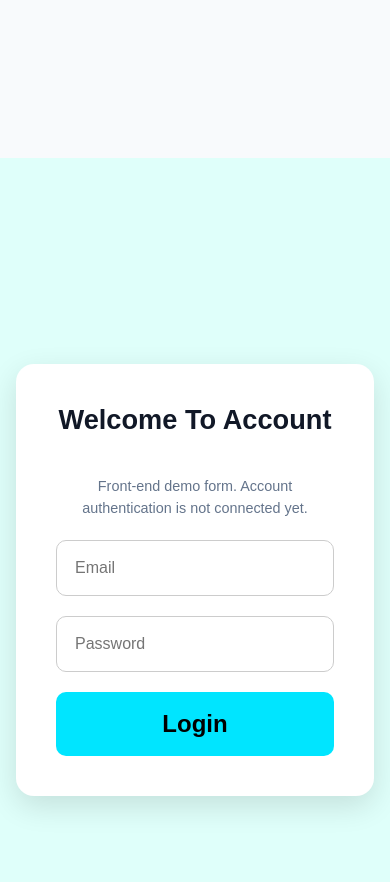
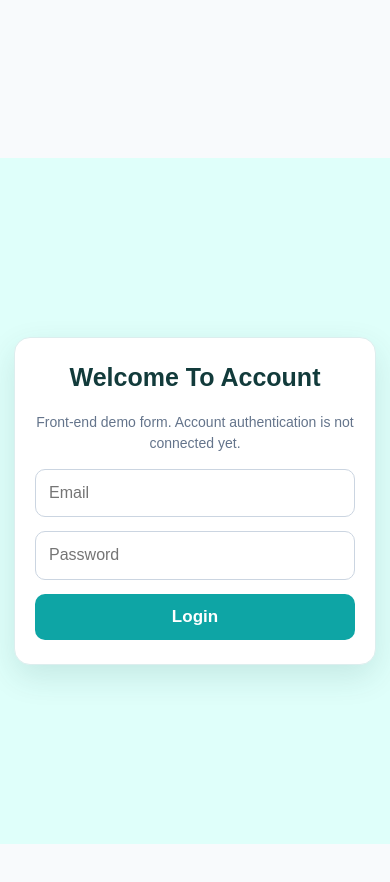
Before and after one commit to habi-ba-89/Securiteeye-, a plain HTML site: page login.html in a window 390 px wide. After the commit the page ends 844 px from the top, so only its background shows below. Drawn offline with Linux system fonts and the light colour scheme.

Commit message:
Update style.css

```diff
--- a/style.css
+++ b/style.css
@@ -1129,3 +1129,163 @@ footer { padding: 24px 5%; text-align: center; background: #092f31; color: #e9ff
 @media (prefers-reduced-motion: reduce) {
   *, *::before, *::after { scroll-behavior: auto !important; animation-duration: .01ms !important; transition-duration: .01ms !important; }
 }
+
+
+/* ==================================================
+   LOGIN & SIGN UP - FINAL RESPONSIVE SIZE FIX
+   ================================================== */
+
+/* Keep space for the fixed header on all screen sizes */
+body:has(.login-page),
+body:has(.signup-page) {
+  padding-top: 80px;
+  min-height: 100vh;
+}
+
+/* Center the forms below the header */
+.login-page,
+.signup-page {
+  width: 100%;
+  min-height: calc(100vh - 80px);
+  min-height: calc(100svh - 80px);
+  padding: 32px 18px;
+  display: flex;
+  justify-content: center;
+  align-items: center;
+}
+
+/* Same card dimensions and spacing on both pages */
+.logIn-form,
+.signup-form {
+  width: min(100%, 440px);
+  margin: 0 auto;
+  padding: clamp(24px, 4vw, 36px);
+  display: flex;
+  flex-direction: column;
+  gap: 16px;
+  background: #ffffff;
+  border: 1px solid #dceeee;
+  border-radius: 18px;
+  box-shadow: 0 12px 32px rgba(0, 70, 70, 0.12);
+}
+
+/* Headings */
+.logIn-form h2,
+.signup-form h2 {
+  margin: 0 0 4px;
+  text-align: center;
+  font-size: clamp(25px, 4vw, 31px);
+  line-height: 1.25;
+  color: #123b3b;
+}
+
+/* Form description */
+.logIn-form .form-note,
+.signup-form .form-note,
+.form-note {
+  font-size: 14px;
+  line-height: 1.55;
+  text-align: center;
+}
+
+/* Inputs */
+.logIn-form input,
+.signup-form input {
+  display: block;
+  width: 100%;
+  min-width: 0;
+  min-height: 48px;
+  padding: 13px 15px;
+  font-size: 16px;
+  line-height: 1.4;
+  color: #111827;
+  background: #ffffff;
+  border: 1px solid #cbd5e1;
+  border-radius: 10px;
+  outline: none;
+}
+
+.logIn-form input:focus,
+.signup-form input:focus {
+  border-color: #0ea5a5;
+  box-shadow: 0 0 0 3px rgba(14, 165, 165, 0.12);
+}
+
+/* Submit buttons */
+.logIn-form button,
+.signup-form button {
+  width: 100%;
+  min-height: 48px;
+  padding: 12px 18px;
+  font-size: 18px;
+  font-weight: 700;
+  color: #ffffff;
+  background: #0ea5a5;
+  border: none;
+  border-radius: 10px;
+  cursor: pointer;
+  transition: background-color 0.25s ease, transform 0.25s ease;
+}
+
+.logIn-form button:hover,
+.signup-form button:hover {
+  background: #0a8585;
+  transform: translateY(-1px);
+}
+
+/* Tablet header is taller */
+@media (max-width: 900px) {
+  body:has(.login-page),
+  body:has(.signup-page) {
+    padding-top: 145px;
+  }
+
+  .login-page,
+  .signup-page {
+    min-height: calc(100vh - 145px);
+    min-height: calc(100svh - 145px);
+  }
+}
+
+/* Mobile */
+@media (max-width: 520px) {
+  body:has(.login-page),
+  body:has(.signup-page) {
+    padding-top: 158px;
+  }
+
+  .login-page,
+  .signup-page {
+    min-height: calc(100vh - 158px);
+    min-height: calc(100svh - 158px);
+    padding: 22px 14px;
+    align-items: center;
+  }
+
+  .logIn-form,
+  .signup-form {
+    width: 100%;
+    max-width: 420px;
+    padding: 24px 20px;
+    gap: 14px;
+    border-radius: 16px;
+  }
+
+  .logIn-form h2,
+  .signup-form h2 {
+    font-size: 25px;
+  }
+
+  .logIn-form input,
+  .signup-form input {
+    min-height: 46px;
+    padding: 12px 13px;
+    font-size: 16px;
+  }
+
+  .logIn-form button,
+  .signup-form button {
+    min-height: 46px;
+    font-size: 17px;
+  }
+}
```
